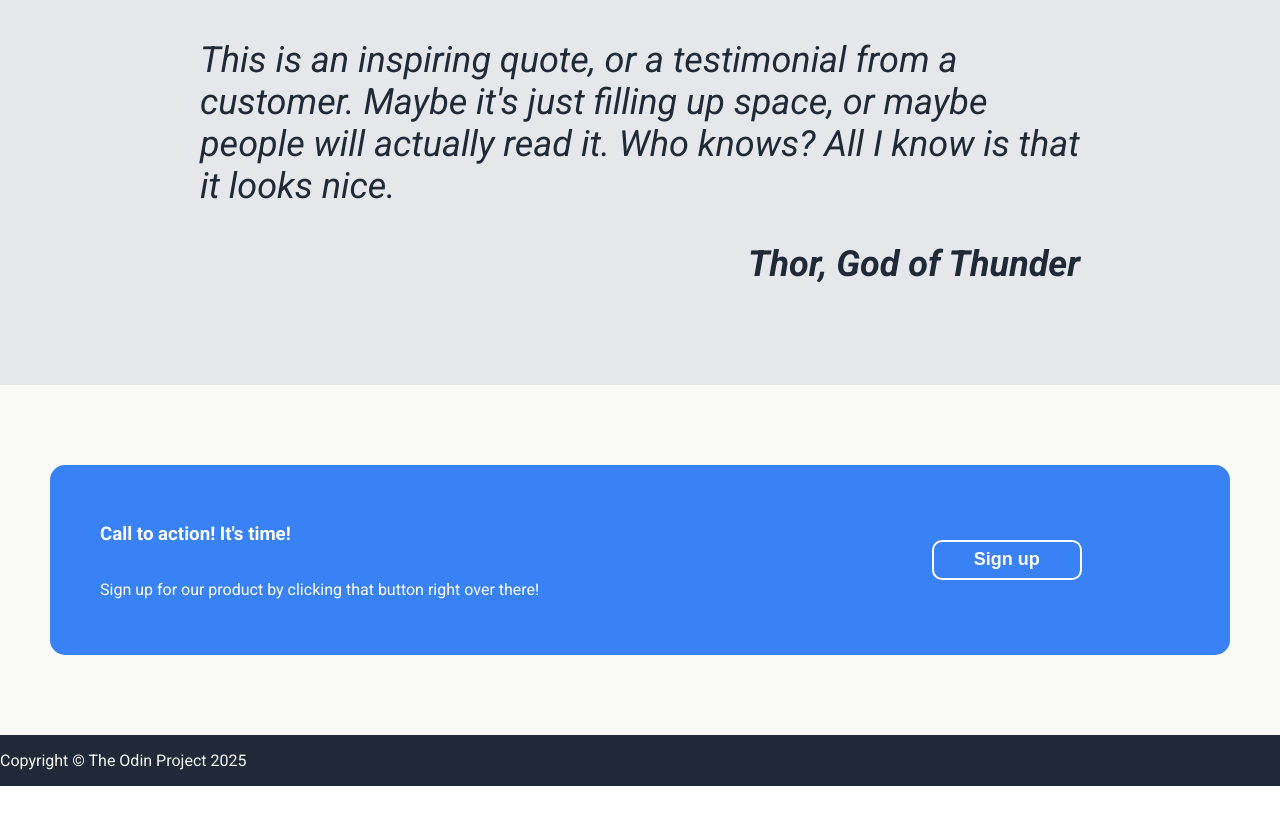
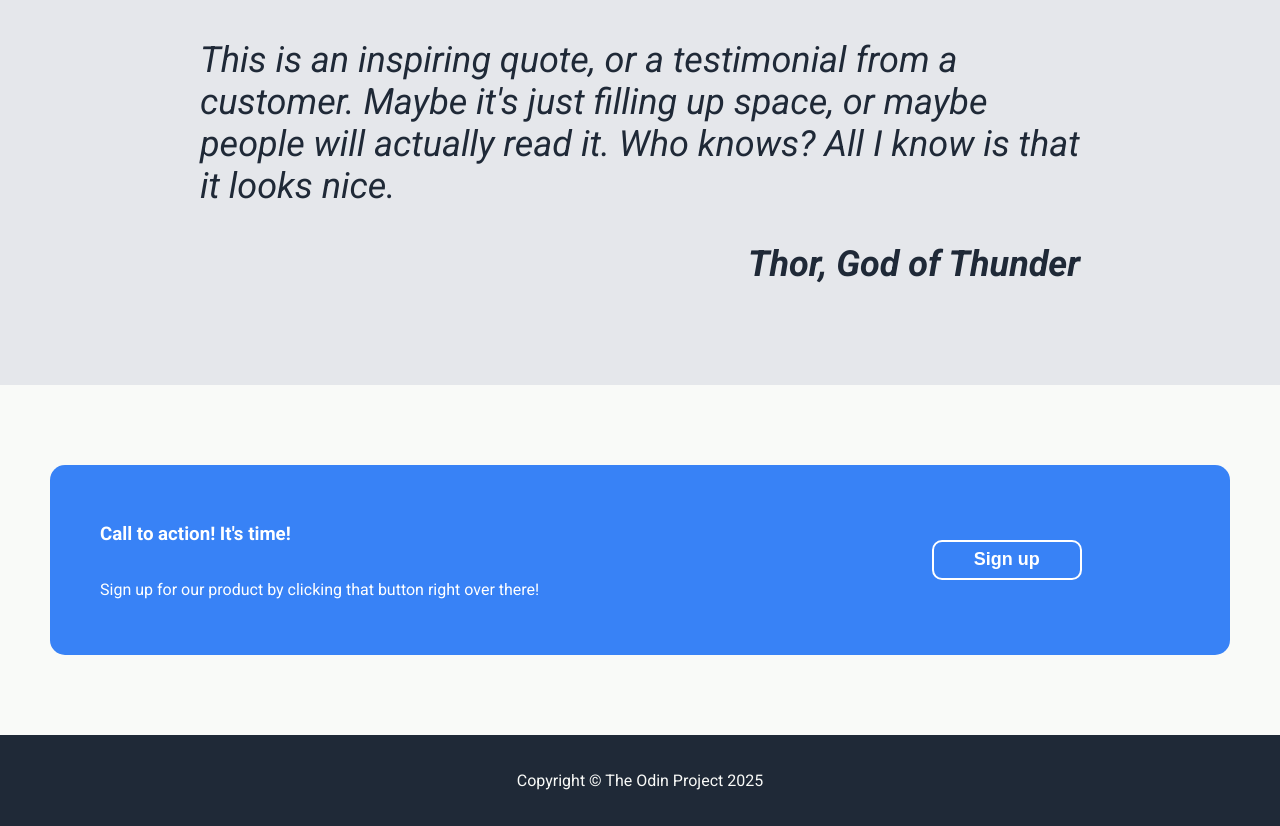
Before and after one commit to luca-avila/TheOdinProject, a plain HTML site: page foundations/LandingPage/index.html in a window 1280 px wide. Shown: the part 1041-1867 px from the top of the page. Before the commit the page ends 1827 px from the top, so only its background shows below. Drawn offline with Linux system fonts and the light colour scheme.

Commit message:
Implement footer section and complete landing page

```diff
--- a/foundations/LandingPage/style.css
+++ b/foundations/LandingPage/style.css
@@ -210,3 +210,12 @@ cite {
     justify-content: center;
     align-items: flex-start;
 }
+
+/* FOOTER */
+
+footer {
+    display: flex;
+    justify-content: center;
+    align-items: center;
+    padding: 20px 50px;
+}
```
